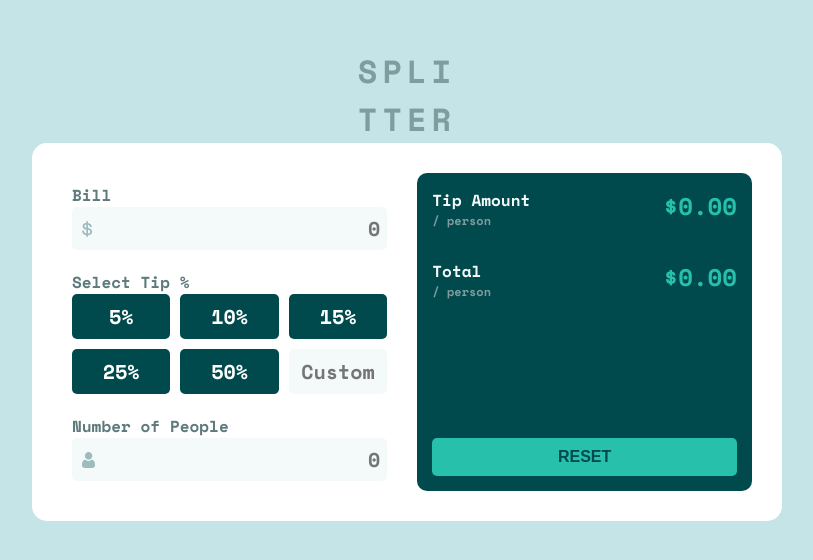
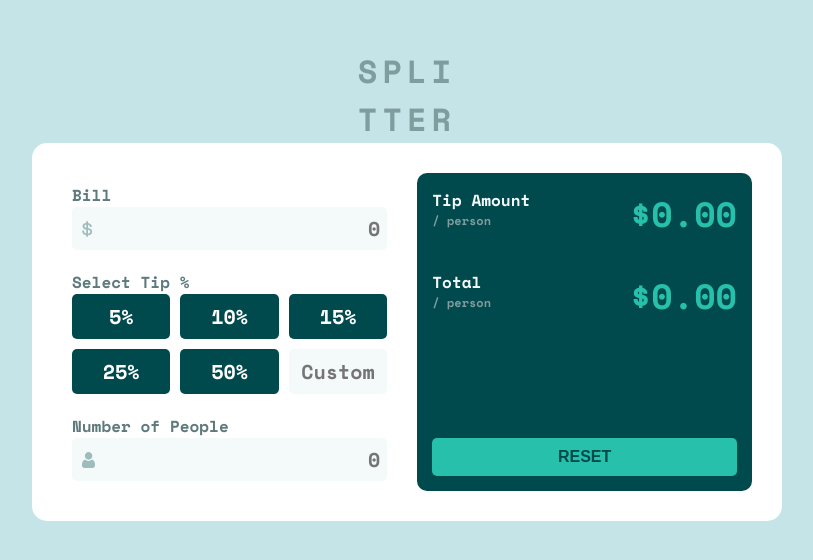
Before and after one commit to Carlosgnx/tip-calculator-app, a plain HTML site: page index.html in a window 1280 px wide. Shown: the part 116-676 px from the top of the page, without its empty margins (233-1046 px from the left). Drawn offline with nearby package versions, Linux system fonts and the light colour scheme.

Commit message:
challenge completed

```diff
--- a/styles.css
+++ b/styles.css
@@ -197,4 +197,7 @@ input:hover {
   .splitter__result {
     width: 50%;
   }
+  .splitter__result h2 {
+    font-size: 3.5rem;
+  }
 }
```
